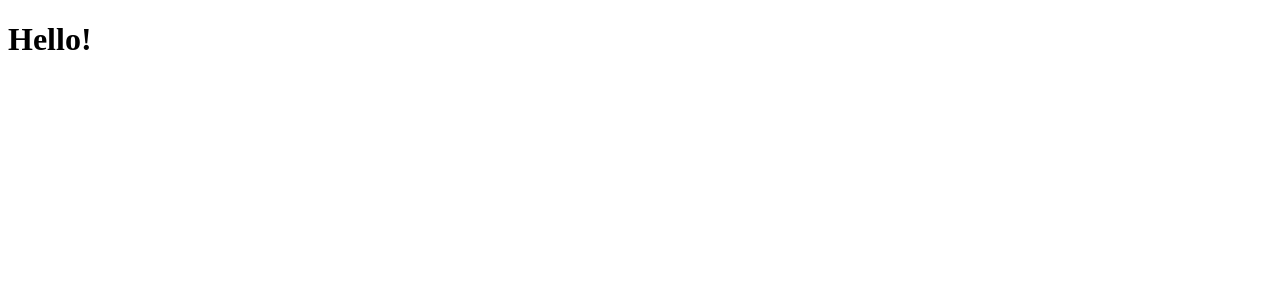
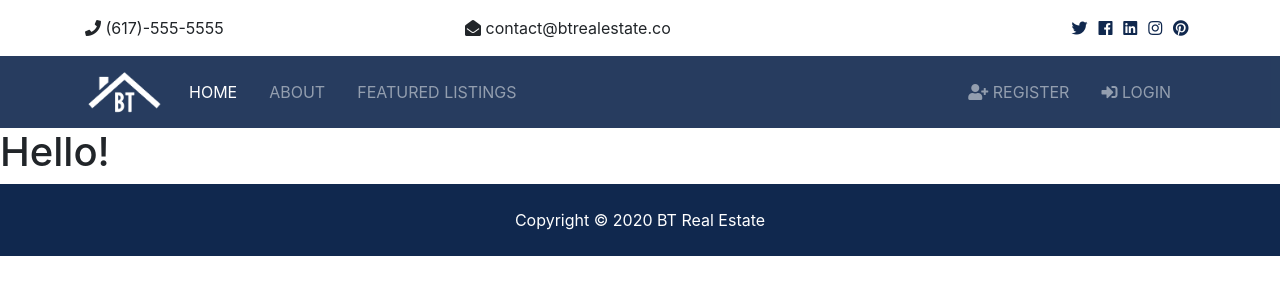
Before and after one commit to Arpik/BTRE_Project, a Django app: page / in a window 1280 px wide. Before the commit the part shown is almost empty. Shown: the top 300 px of the page. Run offline with Django 3.2, Linux system fonts and the light colour scheme; some libraries are stand-ins or nearby versions.

Commit message:
Added Top Bar Nav Bar and Foot bar.

```diff
--- a/btre/templates/base.htm
+++ b/btre/templates/base.htm
@@ -1,13 +1,103 @@
+{% load static %}
+
 <!DOCTYPE html>
 <html lang="en">
 <head>
     <meta charset="UTF-8">
     <meta name="viewport" content="width=device-width, initial-scale=1.0">
     <meta http-equiv="X-UA-Compatible" content="ie=edge">
+    <!-- Font Awesome -->
+    <link rel="stylesheet" href="{% static 'css/all.css' %}">
+    <!-- Bootstrap -->
+    <link rel="stylesheet" href="{% static 'css/bootstrap.css' %}">
+    <!-- Custom -->
+    <link rel="stylesheet" href="{% static 'css/style.css' %}">
+    <!-- Lightbox -->
+    <link rel="stylesheet" href="{% static 'css/lightbox.min.css' %}">
+
     <title>BT Real Estate</title>
 </head>
 <body>
+    <!-- Top Bar -->
+  <section id="top-bar" class="p-3">
+    <div class="container">
+      <div class="row">
+        <div class="col-md-4">
+          <i class="fas fa-phone"></i> (617)-555-5555
+        </div>
+        <div class="col-md-4">
+          <i class="fas fa-envelope-open"></i> contact@btrealestate.co
+        </div>
+        <div class="col-md-4">
+          <div class="social text-right">
+            <a href="#">
+              <i class="fab fa-twitter"></i>
+            </a>
+            <a href="#">
+              <i class="fab fa-facebook"></i>
+            </a>
+            <a href="#">
+              <i class="fab fa-linkedin"></i>
+            </a>
+            <a href="#">
+              <i class="fab fa-instagram"></i>
+            </a>
+            <a href="#">
+              <i class="fab fa-pinterest"></i>
+            </a>
+          </div>
+        </div>
+      </div>
+    </div>
+  </section>
+
+  <!-- Navbar -->
+  <nav class="navbar navbar-expand-lg navbar-dark bg-primary sticky-top">
+    <div class="container">
+      <a class="navbar-brand" href="index.html">
+        <img src="assets/img/logo.png" class="logo" alt="">
+      </a>
+      <button class="navbar-toggler" type="button" data-toggle="collapse" data-target="#navbarNavAltMarkup">
+        <span class="navbar-toggler-icon"></span>
+      </button>
+      <div class="collapse navbar-collapse" id="navbarNavAltMarkup">
+        <ul class="navbar-nav">
+          <li class="nav-item active mr-3">
+            <a class="nav-link" href="index.html">Home</a>
+          </li>
+          <li class="nav-item mr-3">
+            <a class="nav-link" href="about.html">About</a>
+          </li>
+          <li class="nav-item mr-3">
+            <a class="nav-link" href="listings.html">Featured Listings</a>
+          </li>
+        </ul>
+
+        <ul class="navbar-nav ml-auto">
+          <li class="nav-item mr-3">
+            <a class="nav-link" href="register.html">
+              <i class="fas fa-user-plus"></i> Register</a>
+          </li>
+          <li class="nav-item mr-3">
+            <a class="nav-link" href="login.html">
+              <i class="fas fa-sign-in-alt"></i>
+
+              Login</a>
+          </li>
+        </ul>
+      </div>
+    </div>
+  </nav>
     {% block content %}
     {% endblock %}
+  <!-- Footer -->
+  <footer id="main-footer" class="py-4 bg-primary text-white text-center">
+    Copyright &copy;
+    <span class="year"></span> BT Real Estate
+  </footer>
+    <script src="{% static 'js/jquery-3.3.1.min.js' %} "></script>
+    <script src="{% static 'js/bootstrap.bundle.min.js' %}"></script>
+    <script src="{% static 'js/lightbox.min.js' %}"></script>
+    <script src="{% static 'js/main.js' %} "></script>
 </body>
 </html>
```
